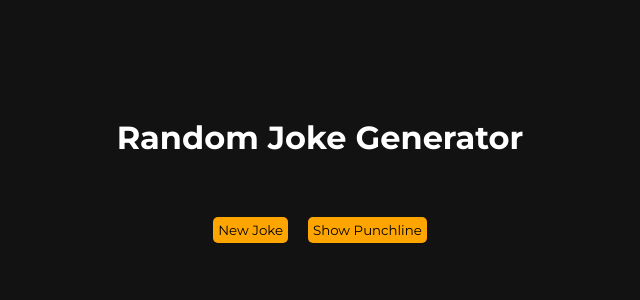
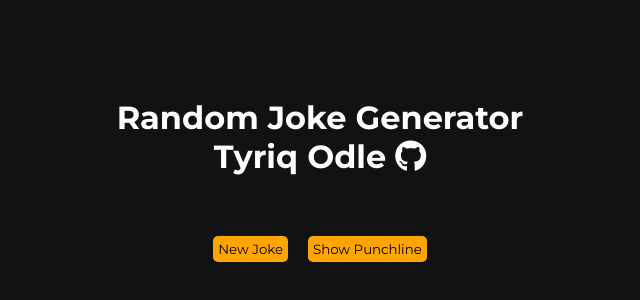
Before and after one commit to TyriqOdle/Random-Joke-Generator, a plain HTML site: page index.html in a window 1280 px wide. Shown: the part 100-400 px from the top of the page, without its empty margins (320-960 px from the left). Drawn offline with Linux system fonts and the light colour scheme; no server answers.

Commit message:
Added link to github under heading

```diff
--- a/index.html
+++ b/index.html
@@ -4,12 +4,18 @@
     <meta charset="UTF-8">
     <meta name="viewport" content="width=device-width, initial-scale=1.0">
     <link rel="stylesheet" href="./styles.css">
+    <script src="https://kit.fontawesome.com/e0abdc8b4b.js" crossorigin="anonymous"></script>
     <script src="./script.js" defer=""></script>
     <title>Random Joke Generator</title>
 </head>
 <body>
     <div class="container">
-        <h1>Random Joke Generator</h1>
+        <div class="lab">
+            <h1>Random Joke Generator</h1>
+            <a href="https://github.com/TyriqOdle" target="_blank" style="text-decoration: none; color: white;"><h1>Tyriq Odle <i class="fa-brands fa-github"></i></a></h1>
+        </div>
+
+
         <div class="build-up">
 
         </div>
@@ -22,5 +28,8 @@
         </div>
     </div>
 
+
+
+
 </body>
 </html>
```
Also changed, not shown: styles.css (line endings or trailing spaces).
